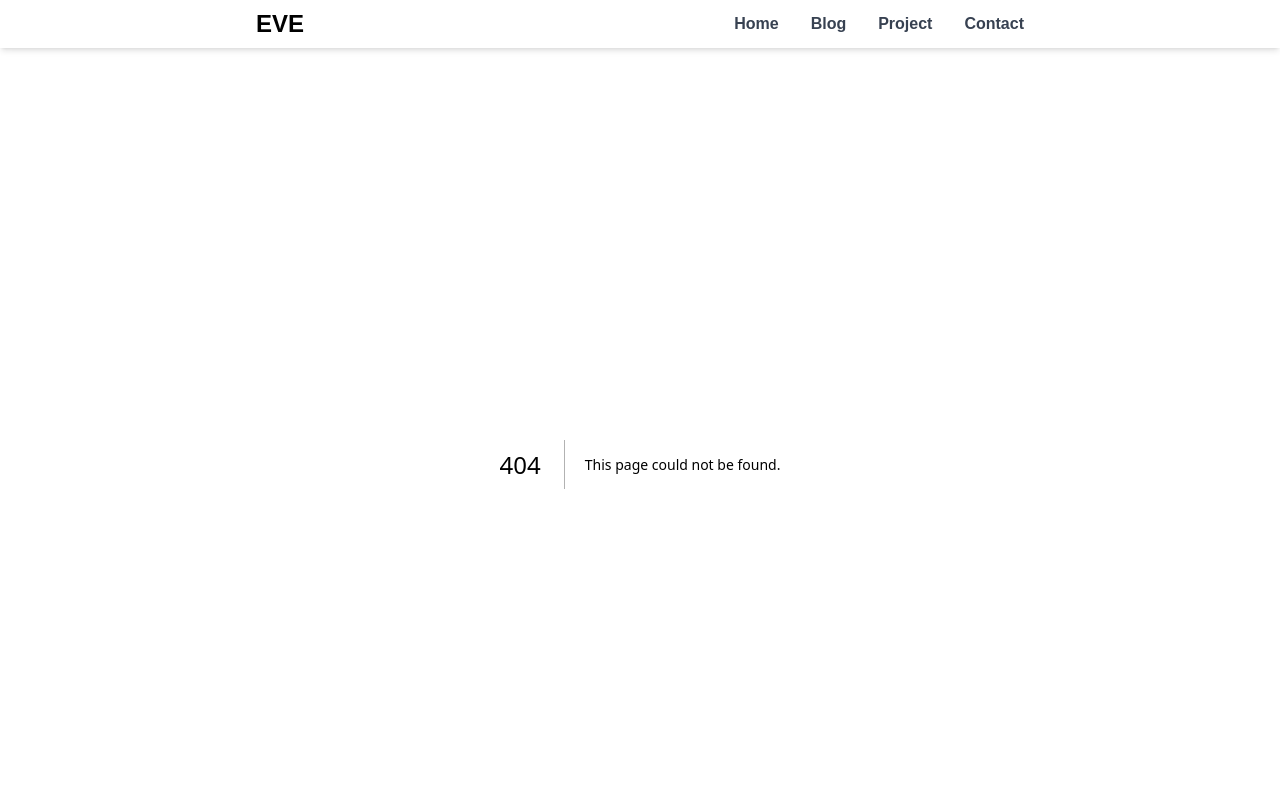
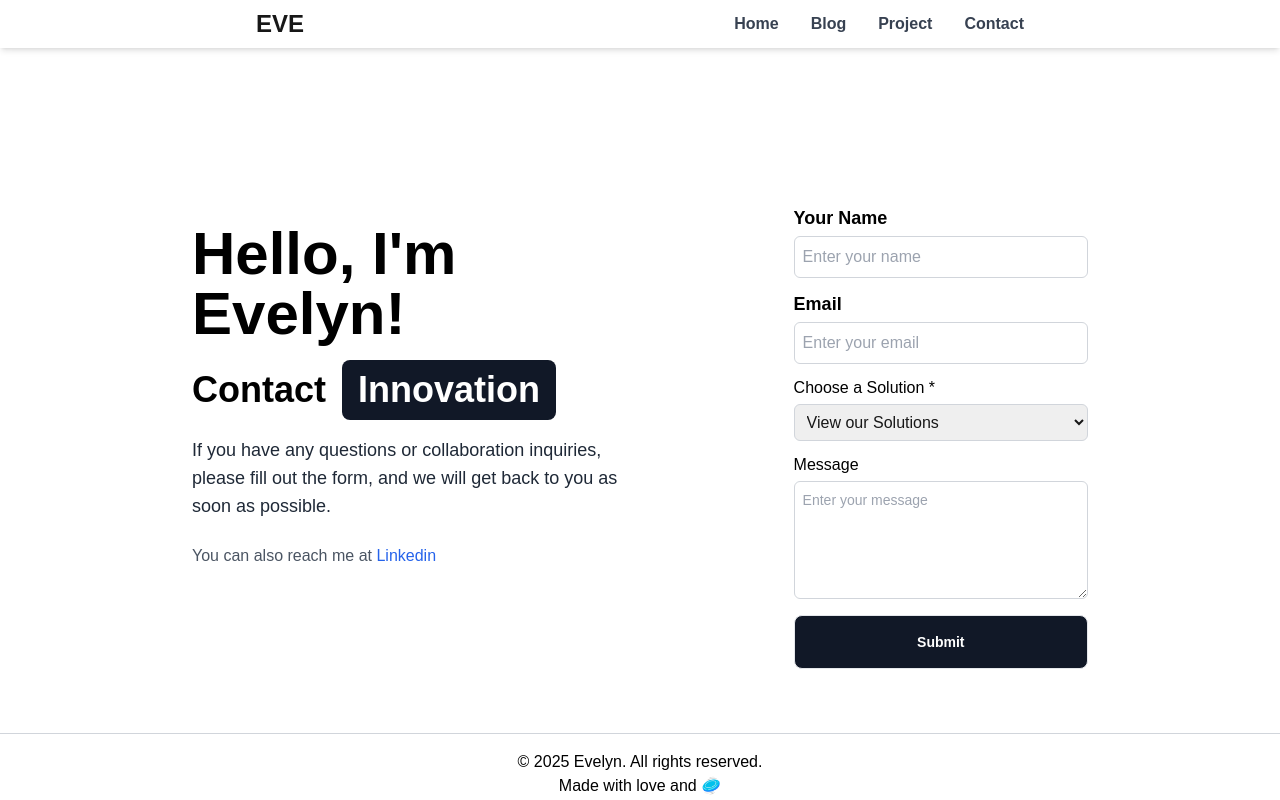
Before and after one commit to EvelynDevelops/eve_page, a Next.js app: page /contact-me in a window 1280 px wide. Before the commit this address had no page. Shown: the top 800 px of the page. Built offline with nearby package versions, Linux system fonts and the light colour scheme.

Commit message:
contact page and contact form component

```diff
--- /dev/null
+++ b/app/contact-me/page.tsx
@@ -0,0 +1,42 @@
+import ContactForm from "@/components/contact/contactForm";
+import RotatingText from "@/components/base/RotatingText";
+
+const ContactPage = () => {
+  return (
+    <div className="flex h-auto flex-col-2 md:flex-row space-x-40 mt-20 p-10 px-48">
+
+      <div className="w-full md:w-1/2 py-10">
+        <h2 className="text-6xl font-bold text-black mb-4">Hello, I'm Evelyn!</h2>
+        <div className="flex items-center gap-x-4 mb-4">
+          <h2 className="text-4xl font-bold text-black">Contact</h2>
+
+          <RotatingText
+            texts={['Evelyn', 'Logic', 'Innovation', 'Future', 'Solutions', 'Creativity']}
+            mainClassName="inline-flex w-min px-4 bg-gray-900 text-white font-bold text-4xl overflow-hidden py-0.5 sm:py-1 md:py-2 justify-center rounded-lg"
+            staggerFrom="last"
+            initial={{ y: "100%" }}
+            animate={{ y: 2 }}
+            exit={{ y: "-120%" }}
+            staggerDuration={0.025}
+            splitLevelClassName="overflow-hidden pb-0.5 sm:pb-1 md:pb-1"
+            transition={{ type: "spring", damping: 30, stiffness: 400 }}
+            rotationInterval={2100}
+          />
+        </div>
+
+        <p className="text-lg text-gray-800 mb-6">
+          If you have any questions or collaboration inquiries, please fill out the form, and we will get back to you as soon as possible.
+        </p>
+        <p className="text-md text-gray-600">
+          You can also reach me at <a href="https://www.linkedin.com/in/evelyn-yin-03850222b/" className="text-blue-600"> Linkedin</a>
+        </p>
+      </div>
+
+      <div className="w-full md:w-1/3 mt-5">
+        <ContactForm />
+      </div>
+    </div>
+  );
+};
+
+export default ContactPage;
--- /dev/null
+++ b/components/contact/contactForm.tsx
@@ -0,0 +1,139 @@
+"use client";
+
+import { useState } from "react";
+import { Button, Select, Textarea, Spinner } from 'flowbite-react';
+import { useRouter } from 'next/navigation';
+import { submitContactForm, validateForm, ContactFormErrors } from "@/app/lib/contactFormUtils";
+
+const ContactForm = () => {
+  const [name, setName] = useState("");
+  const [email, setEmail] = useState("");
+  const [message, setMessage] = useState("");
+  const [selectedOption, setSelectedOption] = useState("");
+  const [status, setStatus] = useState("");
+  const [showError, setShowError] = useState<ContactFormErrors>({
+    name: false,
+    email: false,
+    message: false,
+    selectedOption: false,
+  });
+  const [loading, setLoading] = useState(false);
+  const router = useRouter();
+
+  const handleSubmit = async (e: React.FormEvent) => {
+    e.preventDefault();
+
+    const formData = { name, email, message, selectedOption };
+    const { isValid, errors } = validateForm(formData);
+    setShowError(errors);
+
+    if (!isValid) return;
+
+    setLoading(true);
+    const { success, message: responseMessage } = await submitContactForm(formData);
+
+    if (success) {
+      setName("");
+      setEmail("");
+      setMessage("");
+      setSelectedOption("");
+      router.push('/thanks');
+    } else {
+      setStatus(responseMessage);
+    }
+
+    setLoading(false);
+  };
+
+  return (
+    <form style={{ maxWidth: '500px', width: '100%' }} onSubmit={handleSubmit}>
+      <div className="mb-3">
+        <label htmlFor="name" className="block mb-1 text-black font-bold text-lg">Your Name</label>
+        <input
+          id="name"
+          type="text"
+          value={name}
+          onChange={(e) => {
+            setName(e.target.value);
+            if (e.target.value) setShowError(prev => ({ ...prev, name: false }));
+          }}
+          placeholder="Enter your name"
+          required
+          className={`w-full border border-gray-300 rounded-md p-2 ${showError.name ? 'border-red-500' : ''}`}
+        />
+      </div>
+
+      <div className="mb-3">
+        <label htmlFor="email" className="block mb-1 text-black font-bold text-lg">Email</label>
+        <input
+          id="email"
+          type="email"
+          value={email}
+          onChange={(e) => {
+            setEmail(e.target.value);
+            setShowError(prev => ({ ...prev, email: !e.target.value.includes('@') }));
+          }}
+          placeholder="Enter your email"
+          required
+          className={`w-full border border-gray-300 rounded-md p-2 ${showError.email ? 'border-red-500' : ''}`}
+        />
+      </div>
+
+      <div className="mb-3">
+        <label htmlFor="solutions" className="block mb-1 text-black font-medium">Choose a Solution *</label>
+        <select
+          id="solutions"
+          value={selectedOption}
+          onChange={(e) => {
+            setSelectedOption(e.target.value);
+            if (e.target.value) setShowError(prev => ({ ...prev, selectedOption: false }));
+          }}
+          required
+          className={`w-full border border-gray-300 rounded-md p-2 ${showError.selectedOption ? 'border-red-500' : ''}`}
+        >
+          <option value="" disabled>View our Solutions</option>
+          <option value="PoC">PoC</option>
+          <option value="Demo">Demo</option>
+          <option value="Collaboration">Collaboration</option>
+          <option value="Recruitment">Recruit Me</option>
+          <option value="Chat">Chat</option>
+          <option value="Playing Frisbee">Playing Frisbee</option>
+          <option value="Others">Others</option>
+        </select>
+      </div>
+
+      <div className="mb-3">
+        <label htmlFor="message" className="block mb-1 text-black font-medium">Message</label>
+        <Textarea
+          id="message"
+          value={message}
+          onChange={(e) => setMessage(e.target.value)}
+          placeholder="Enter your message"
+          rows={5}
+          required
+          className={`w-full border border-gray-300 rounded-md p-2 ${showError.message ? 'border-red-500' : ''}`}
+        />
+      </div>
+
+      <div className="flex justify-center mt-4">
+        <Button
+          type="submit"
+          className="bg-gray-900 hover:bg-black text-white font-bold py-2 px-4 rounded-lg transition duration-300 w-full"
+          disabled={loading}
+        >
+          {loading ? (
+            <div className="flex items-center">
+              <Spinner size="md" color="success" aria-label="Loading" className="mr-3" />
+              <span className="text-md font-bold">Please wait...</span>
+            </div>
+          ) : (
+            'Submit'
+          )}
+        </Button>
+      </div>
+      <p className="text-center mt-4 text-black">{status}</p>
+    </form>
+  );
+};
+
+export default ContactForm;
```
